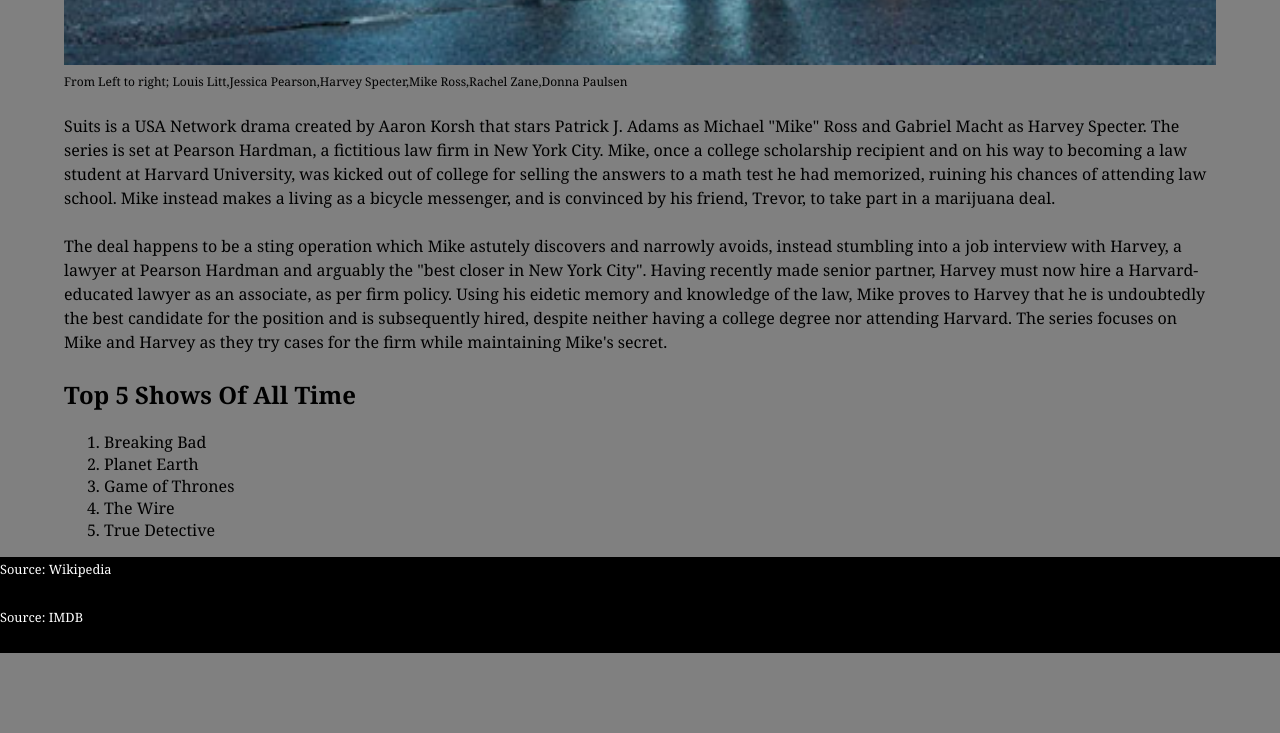
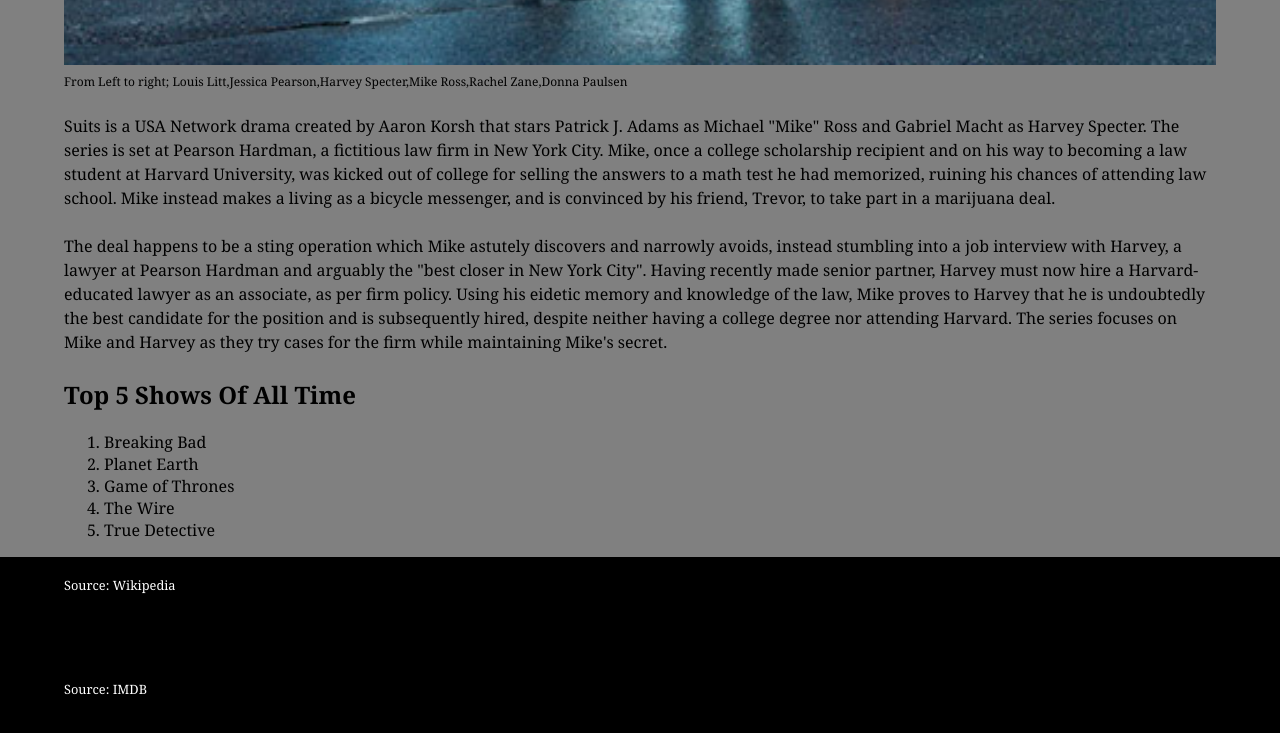
Before and after one commit to sidd0043/activity-boxmodel, a plain HTML site: page index.html in a window 1280 px wide. Shown: the part 908-1641 px from the top of the page. Before the commit the page ends 1561 px from the top, so only its background shows below. Drawn offline with Linux system fonts and the light colour scheme.

Commit message:
created-boxmodel

```diff
--- a/css/general.css
+++ b/css/general.css
@@ -89,7 +89,7 @@
 
 footer p {
     font-size: .8rem;
-    margin: rem 5% 5rem;
+    margin: 1rem 5% 5rem;
     color: white;
 }
 
```
